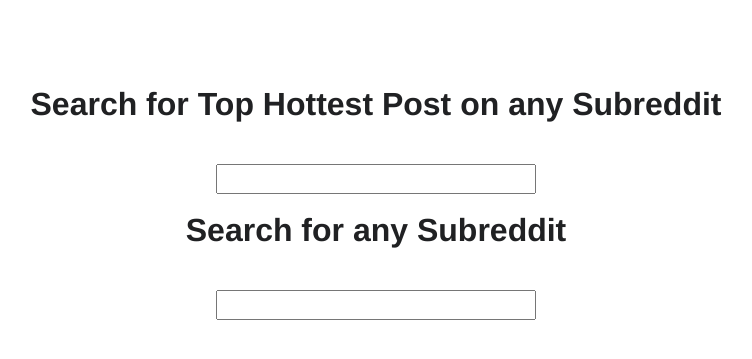
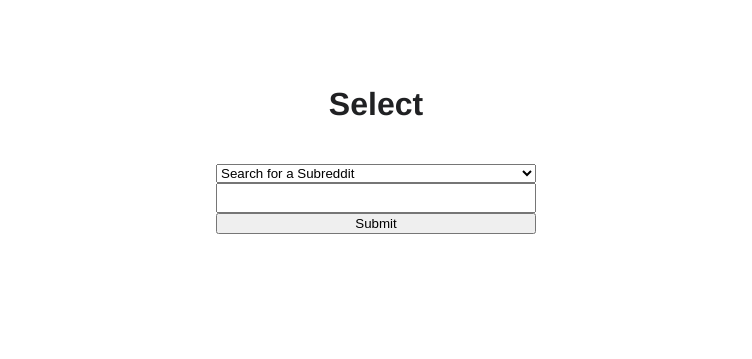
Before and after one commit to brian926/RedditBot, a Flask app: page / in a window 1280 px wide. Shown: the top 359 px of the page, without its empty margins (264-1016 px from the left). Run offline with Flask 2, Linux system fonts and the light colour scheme; some web fonts are replaced.

Commit message:
Updated select and submit methods in html

```diff
--- a/app.py
+++ b/app.py
@@ -22,13 +22,13 @@
 @app.route("/", methods=('GET', 'POST'))
 def search():
 	if request.method == 'POST':
-		subreddit = request.form['subreddit']
-		subredditSearch = request.form['subredditSearch']
-		print(subreddit)
-		if subreddit:
+		searchResults = request.form["whatToSearch"]
+		subreddit = request.form["submitSearch"]
+
+		if searchResults == "postsSelect":
 			return redirect(url_for('.posts', id = subreddit))
-		elif subredditSearch:
-			return redirect(url_for('.subreddits', id = subredditSearch))
+		elif searchResults == "subredditSelect":
+			return redirect(url_for('.subreddits', id = subreddit))
 	return render_template("search.html")
 
 @app.route('/posts/<id>')
--- a/templates/search.html
+++ b/templates/search.html
@@ -5,12 +5,13 @@
 </head>
 
 <body>
-    <h3>Search for Top Hottest Post on any Subreddit</h3>
-    <form action = "/" method = "POST">
-        <input type="subreddit" name="subreddit"></input>
-    </form>
-    <h3>Search for any Subreddit</h3>
-    <form action = "/" method = "POST">
-        <input type="subredditSearch" name="subredditSearch"></input>
+    <h3>Select</h3>
+    <form id="selectSearch" action = "/" method = "POST">
+        <Select id="mySelect" name="whatToSearch">
+            <option value="subredditSelect">Search for a Subreddit</option>
+            <option value="postsSelect">Hotest Posts on a Subreddit</option>
+        </Select>
+        <input type="submitSearch" name="submitSearch"></input>
+        <button type="submit">Submit</i></button>
     </form>
 </body>
```
